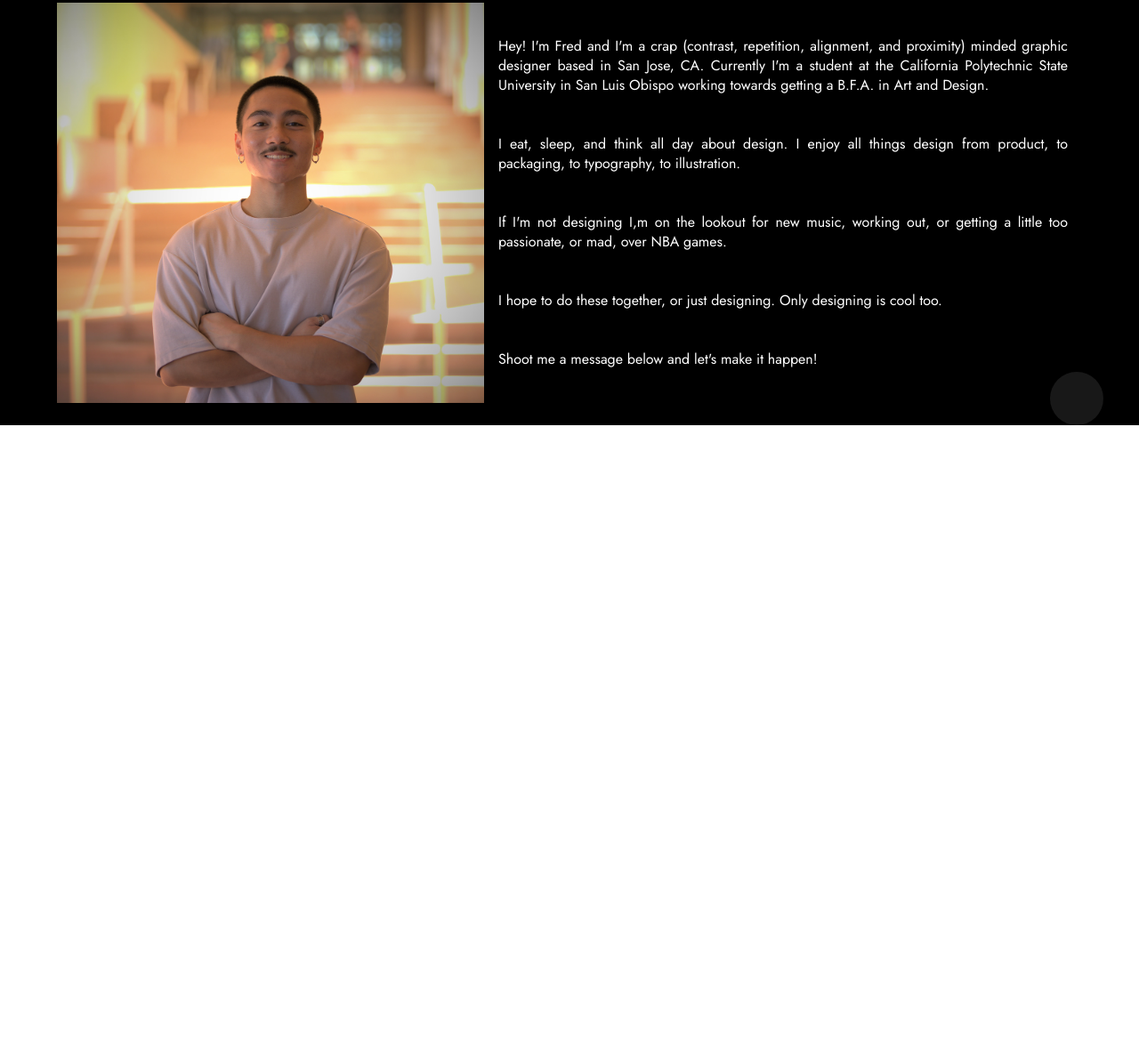
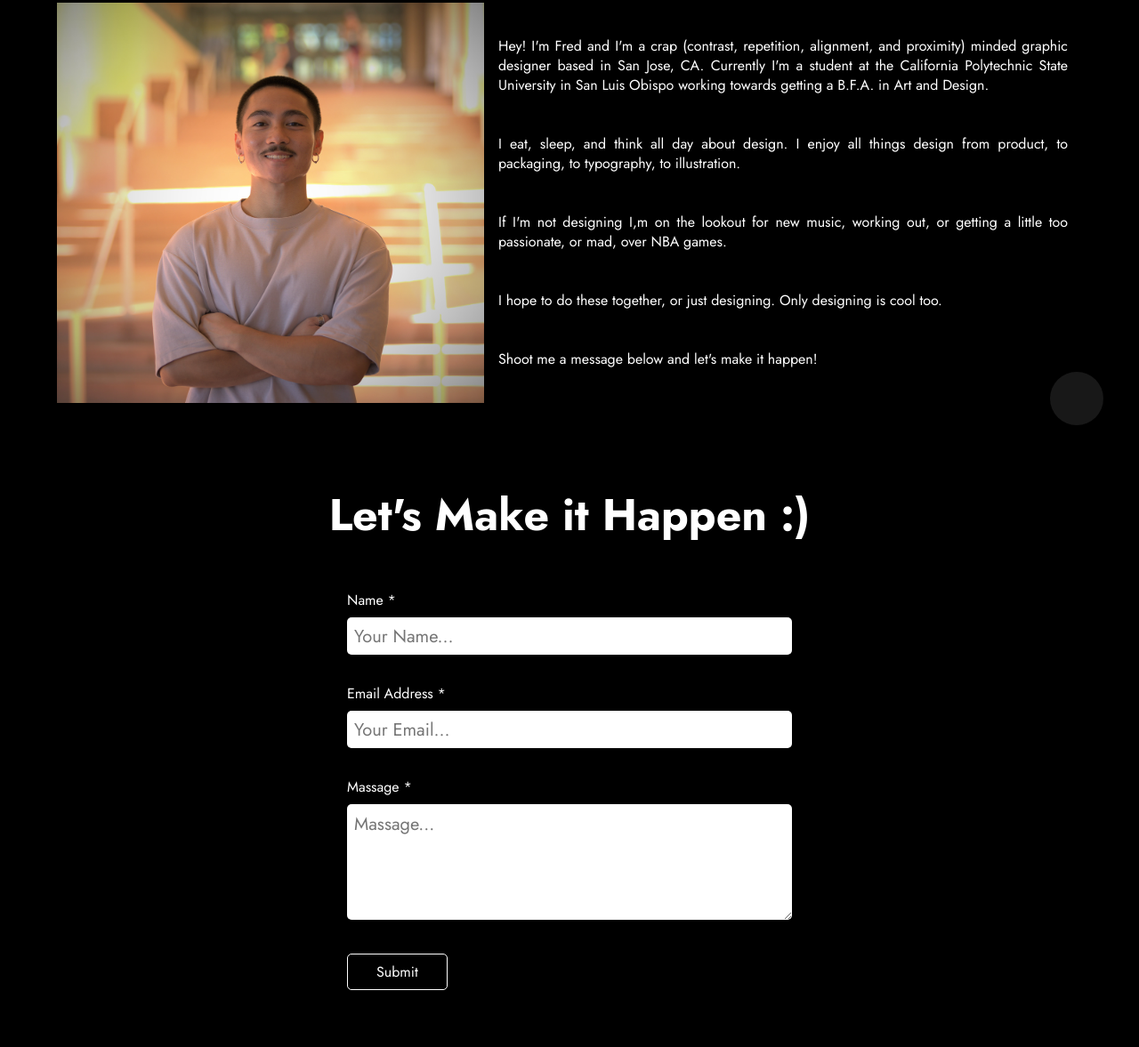
Before and after one commit to DIL33SHA/fred-pastrana-site-clone, a plain HTML site: page root/pages/about.html in a window 1280 px wide. Shown: the part 282-1459 px from the top of the page at 89% size. Before the commit the page ends 800 px from the top, so only its background shows below. Drawn offline with Linux system fonts and the light colour scheme; a script that the page names is missing.

Commit message:
5th commit

```diff
--- a/root/css/about.css
+++ b/root/css/about.css
@@ -15,9 +15,12 @@
 html{
     scroll-behavior: smooth;
 }
+body{
+    background-color: var(--primar-color);
+
+}
 section{
     width: 100%;
-    background-color: black;
     position: absolute;
     top: 0;
 }
@@ -31,7 +34,6 @@ section{
     font-family: var(--secondar-font);
     font-size: var(--title-font);
     text-align: center;
-    margin: 0px auto;
     padding: 64px 0 48px 0;
 }
 .container{
@@ -71,6 +73,7 @@ section{
     }
     .content{
         display: block;
+        height: auto;
     }
     .wrapper h1{
         padding: 32px 0;
@@ -125,3 +128,48 @@ section{
     bottom: 40px;
     right: 40px;
 }
+
+#contact-form{
+    display: flex;
+    justify-content: center;
+}
+#contact-form form{
+    width: 500px;
+    margin: 0 auto;
+}
+.form-input{
+    font-family: var(--secondar-font);
+    font-size: var(--small-font);
+    margin-bottom: 32px;
+    display: block;
+}
+.form-input input {
+    width: 100%;
+    height: 42px;
+    padding: 0 8px;
+    margin-top: 8px;
+    font-family: var(--secondar-font);
+    font-size: var(--medium-font);
+    border: none;
+    border-radius: 5px;
+}
+.form-input textarea {
+    width: 100%;
+    height: 130px;
+    padding: 8px;
+    margin-top: 8px;
+    font-family: var(--secondar-font);
+    font-size: var(--medium-font);
+    border: none;
+    border-radius: 5px;
+}
+.submit-btn{
+    padding: 8px 32px;
+    margin-bottom: 64px;
+    border: 1px solid white;
+    border-radius: 5px;
+    background: none;
+    color: var(--text-color);
+    font-size: var(--small-font);
+    font-family: var(--secondar-font);
+}
--- a/root/pages/about.html
+++ b/root/pages/about.html
@@ -79,8 +79,29 @@
                     </p>
                 </div>
             </div>
+            <h1>Let's Make it Happen :)</h1>
+            <div id="contact-form">
+                <form action="">
+                    <div class="form-input">
+                        <label class="label" for="name">Name *</label> <br>
+                        <input type="text" name="name" id="name" placeholder="Your Name...">
+                    </div>
+                    <div class="form-input">
+                        <label for="email">Email Address *</label> <br>
+                        <input type="email" name="email" id="email" placeholder="Your Email...">
+                    </div>
+                    <div class="form-input">
+                        <label for="massage">Massage *</label> <br>
+                        <textarea name="massage" id="massage" placeholder="Massage..."></textarea>
+                    </div>
+                    <button type="submit" class="submit-btn" onclick="">Submit</button>
+                </form>
+            </div>
         </div>
     </section>
+    <footer>
+        <h3>copp right 2023</h3>
+    </footer>
     <script src="/root/js/about.js"></script>
 </head>
 </body>
```
